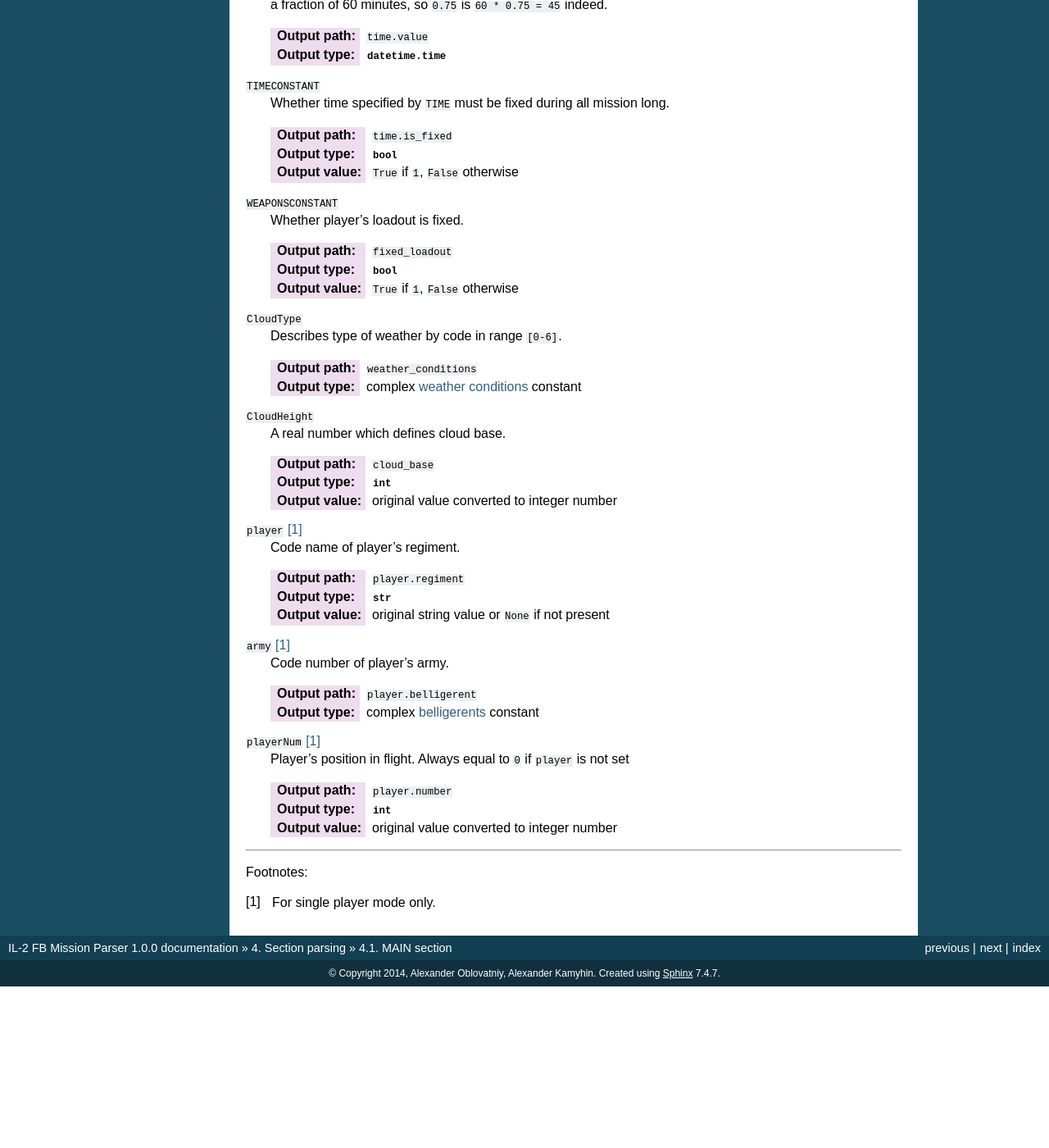
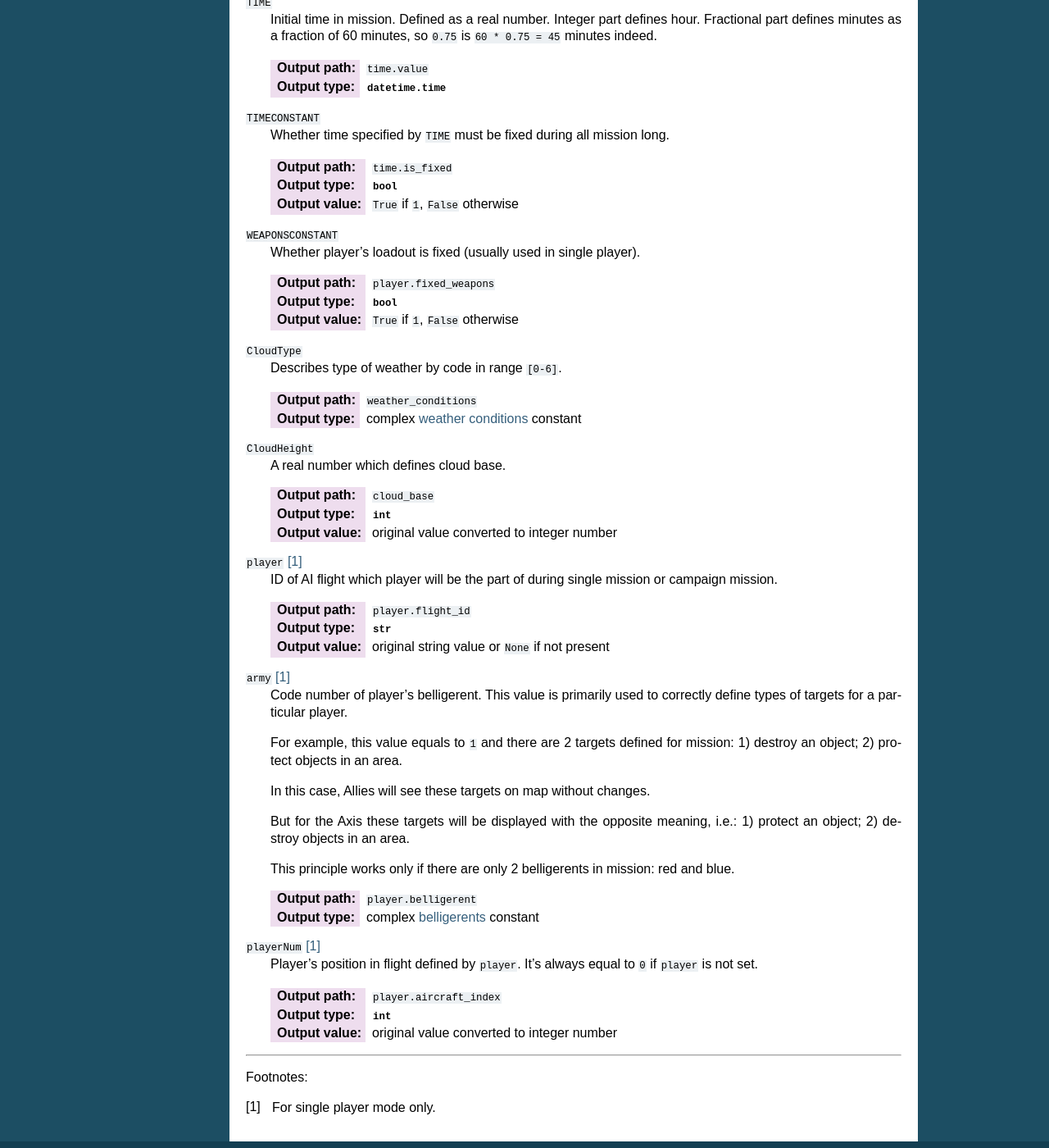
Before and after one commit to IL2HorusTeam/il2fb-mission-parser, a Sphinx documentation site: the page built from docs/parsers/main.rst, in a window 1280 px wide and 1400 px high, scrolled down 942 px. Shown: the whole window at 82% size. Built offline with Sphinx 7.4.7, drawn with Linux system fonts in a browser that asks for light colours; before the commit the page ends 2145 px from its top, so only the background shows below that; some of the changed text lies outside the part shown.

Commit message:
update docs for "MAIN" section parser

```diff
--- a/docs/parsers/main.rst
+++ b/docs/parsers/main.rst
@@ -28,20 +28,23 @@ Output example:
 .. code-block:: python
 
     {
-      'loader': 'Moscow/sload.ini',
-      'time': {
-          'value': datetime.time(11, 45),
-          'is_fixed': True,
-      },
-      'fixed_loadout': True,
-      'weather_conditions': <constant 'Conditions.good'>,
-      'cloud_base': 1500,
-      'player': {
-          'belligerent': <constant 'Belligerents.red'>,
-          'regiment': "fiLLv24fi00",
-          'number': 0,
-      },
+        'location_loader': 'Moscow/sload.ini',
+        'time': {
+            'value': datetime.time(11, 45),
+            'is_fixed': True,
+        },
+        'weather_conditions': <constant 'Conditions.good'>,
+        'cloud_base': 1500,
+        'player': {
+            'belligerent': <constant 'Belligerents.red'>,
+            'flight_id': "fiLLv24fi00",
+            'aircraft_index': 0,
+            'fixed_weapons': True,
+        },
     }
+
+As you can see, we have a :class:`dict` as a result.
+
 
 **Description**:
 
@@ -50,14 +53,14 @@ Output example:
   (textures, air pressure, air temperature, list of map labels, etc) and can be
   found inside ``fb_maps*.SFS`` archives.
 
-  :Output path: ``loader``
+  :Output path: ``location_loader``
   :Output type: :class:`str`
   :Output value: original string value
 
 ``TIME``
   Initial time in mission. Defined as a real number. Integer part defines
   hour. Fractional part defines minutes as a fraction of 60 minutes, so
-  ``0.75`` is ``60 * 0.75 = 45`` indeed.
+  ``0.75`` is ``60 * 0.75 = 45`` minutes indeed.
 
   :Output path: ``time.value``
   :Output type: :class:`datetime.time`
@@ -70,9 +73,9 @@ Output example:
   :Output value: ``True`` if ``1``, ``False`` otherwise
 
 ``WEAPONSCONSTANT``
-  Whether player's loadout is fixed.
+  Whether player's loadout is fixed (usually used in single player).
 
-  :Output path: ``fixed_loadout``
+  :Output path: ``player.fixed_weapons``
   :Output type: :class:`bool`
   :Output value: ``True`` if ``1``, ``False`` otherwise
 
@@ -90,22 +93,37 @@ Output example:
   :Output value: original value converted to integer number
 
 ``player`` [1]_
-  Code name of player's regiment.
+  ID of AI flight which player will be the part of during single mission or
+  campaign mission.
 
-  :Output path: ``player.regiment``
+  :Output path: ``player.flight_id``
   :Output type: :class:`str`
   :Output value: original string value or ``None`` if not present
 
 ``army`` [1]_
-  Code number of player's army.
+  Code number of player's belligerent. This value is primarily used to
+  correctly define types of targets for a particular player.
+
+  For example, this value equals to ``1`` and there are 2 targets defined for
+  mission:
+  1) destroy an object; 2) protect objects in an area.
+
+  In this case, Allies will see these targets on map without changes.
+
+  But for the Axis these targets will be displayed with the opposite meaning,
+  i.e.: 1) protect an object; 2) destroy objects in an area.
+
+  This principle works only if there are only 2 belligerents in mission:
+  red and blue.
 
   :Output path: ``player.belligerent``
   :Output type: complex `belligerents`_ constant
 
 ``playerNum`` [1]_
-  Player's position in flight. Always equal to ``0`` if ``player`` is not set
+  Player's position in flight defined by ``player``. It's always equal to
+  ``0`` if ``player`` is not set.
 
-  :Output path: ``player.number``
+  :Output path: ``player.aircraft_index``
   :Output type: :class:`int`
   :Output value: original value converted to integer number
 
@@ -116,5 +134,5 @@ Footnotes:
 .. [#] For single player mode only.
 
 
-.. _weather conditions: https://github.com/IL2HorusTeam/il2fb-commons/blob/master/il2fb/commons/weather.py#L10
-.. _belligerents: https://github.com/IL2HorusTeam/il2fb-commons/blob/master/il2fb/commons/organization.py#L17
+.. _weather conditions: https://github.com/IL2HorusTeam/il2fb-commons/blob/master/il2fb/commons/weather.py#L11
+.. _belligerents: https://github.com/IL2HorusTeam/il2fb-commons/blob/master/il2fb/commons/organization.py#L20
```
